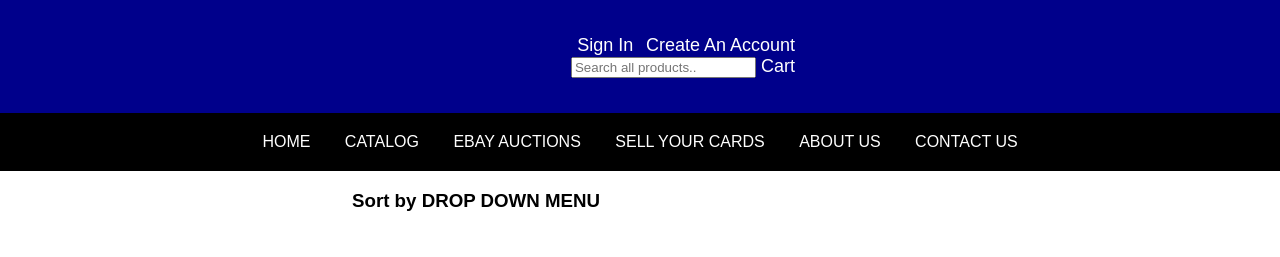
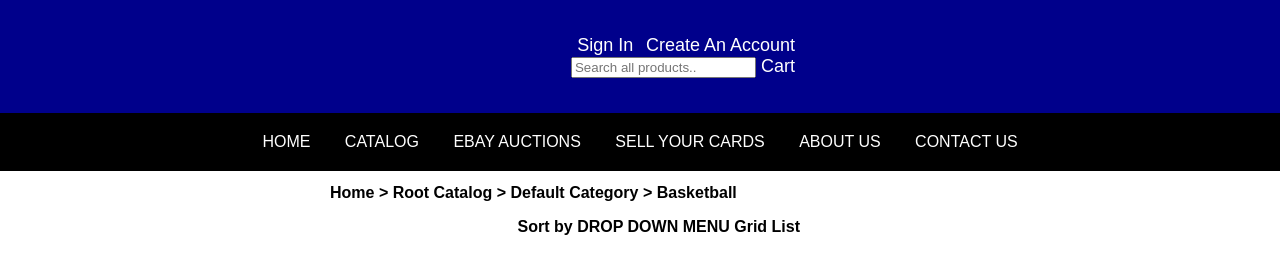
Before and after one commit to allenchan3/Card-Project, a Django app: page /sellwax/ in a window 1280 px wide. Shown: the top 257 px of the page. Run offline with Django 3.2, Linux system fonts and the light colour scheme; data comes from the database, SQL or seed files in the repository.

Commit message:
updated breadcrubs placeholder and pagination update

```diff
--- a/cardproject/pages/static/pages/style.css
+++ b/cardproject/pages/static/pages/style.css
@@ -84,9 +84,16 @@ main{
 h3{
     text-align: right;
     font-family: Arial, Helvetica, sans-serif;
-    margin-right: 450px;
+    font-size:medium;
+    margin-right: 250px;
 }
 
+h2{
+    font-family: Arial, Helvetica;
+    font-size:medium;
+    margin-left:30px;
+
+}
 .pagination{
     display:flex;
     justify-content: center;
--- a/cardproject/pages/templates/pages/sellwax.html
+++ b/cardproject/pages/templates/pages/sellwax.html
@@ -31,7 +31,8 @@
                             <a class="nav6" href="/">CONTACT US</a>
                             </div>
             <main>
-                           <h3>Sort by  DROP DOWN MENU</h3>
+                           <h2>Home  >  Root Catalog > Default Category > Basketball</h2>
+                           <h3>Sort by  DROP DOWN MENU  Grid List</h3>
                                     {% for card in cards %}
                                        <div class="box"
                                             <a href="/link"><img src={{card.card_photo}} width="110" height="160"><br>
@@ -62,11 +63,8 @@
                          <div class="pagination">
                         <a href="#">&laquo;</a>
                         <a href="#">1</a>
-                        <a class="active" href="#">2</a>
+                        <a href="#">2</a>
                         <a href="#">3</a>
-                        <a href="#">4</a>
-                        <a href="#">5</a>
-                        <a href="#">6</a>
                         <a href="#">&raquo;</a>
                         </div>
 
```
